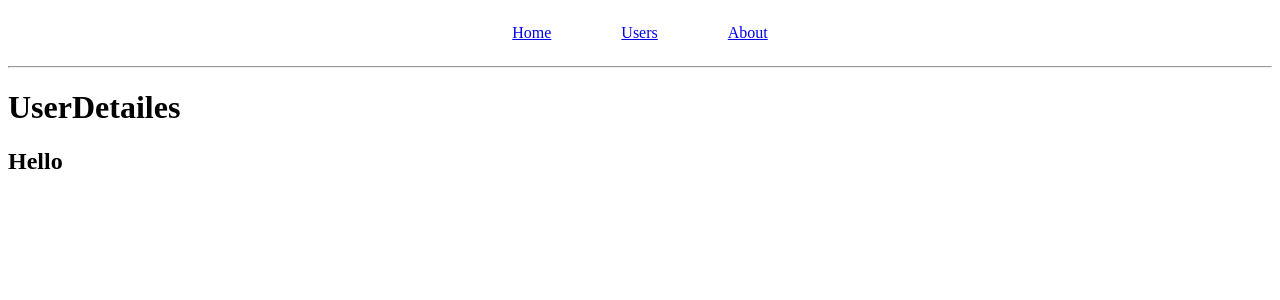
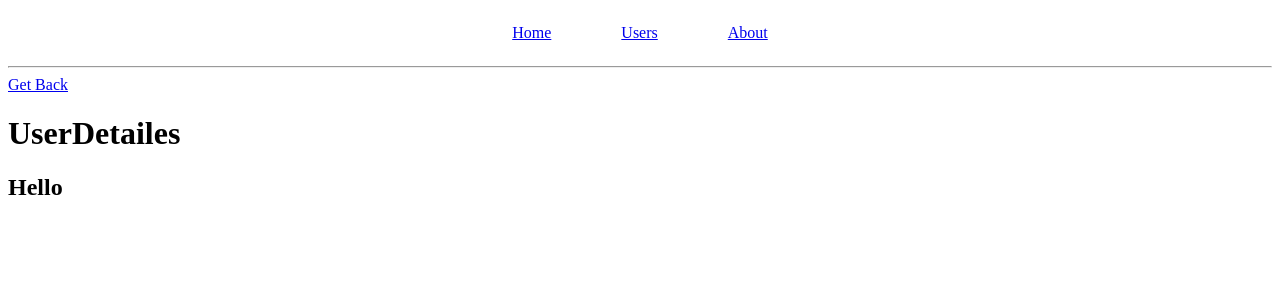
Before and after one commit to sampleprojectSree/sampleproject_1, a React (Create React App) app in the folder sample/: page /UserDetailes/1 in a window 1280 px wide. Shown: the top 300 px of the page. Built offline with nearby package versions, Linux system fonts and the light colour scheme; no server answers.

Commit message:
new changes

```diff
--- a/sample/src/Route/UseParams/UserDetailes.js
+++ b/sample/src/Route/UseParams/UserDetailes.js
@@ -1,5 +1,5 @@
 import React, { useEffect, useState } from "react";
-import { useParams } from "react-router-dom/cjs/react-router-dom.min";
+import { useParams, Link } from "react-router-dom";
 
 function UserDetailes() {
   const { id } = useParams();
@@ -16,6 +16,7 @@ function UserDetailes() {
 
   return (
     <div className="container">
+      <Link to={"/"}>Get Back</Link>
       <h1>UserDetailes</h1>
       <h2>
         {" "}
--- a/sample/src/Route/UseParams/Users.js
+++ b/sample/src/Route/UseParams/Users.js
@@ -37,13 +37,9 @@ function Users() {
             );
           })}
         </div>
+
         <hr />
       </div>
-      {/* <Router>
-        <Switch>
-          <Route path={`/UserDetailes/:id`}></Route>
-        </Switch>
-      </Router> */}
     </>
   );
 }
```
